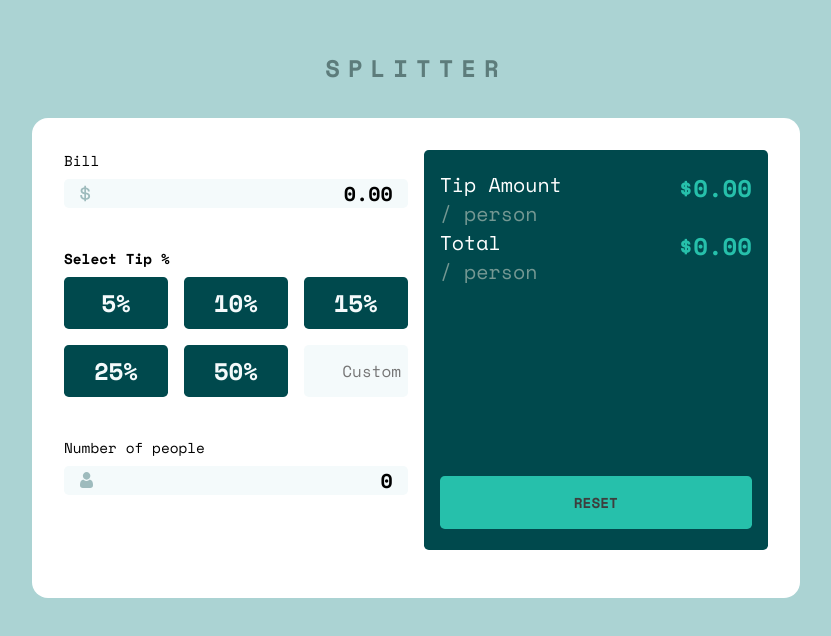
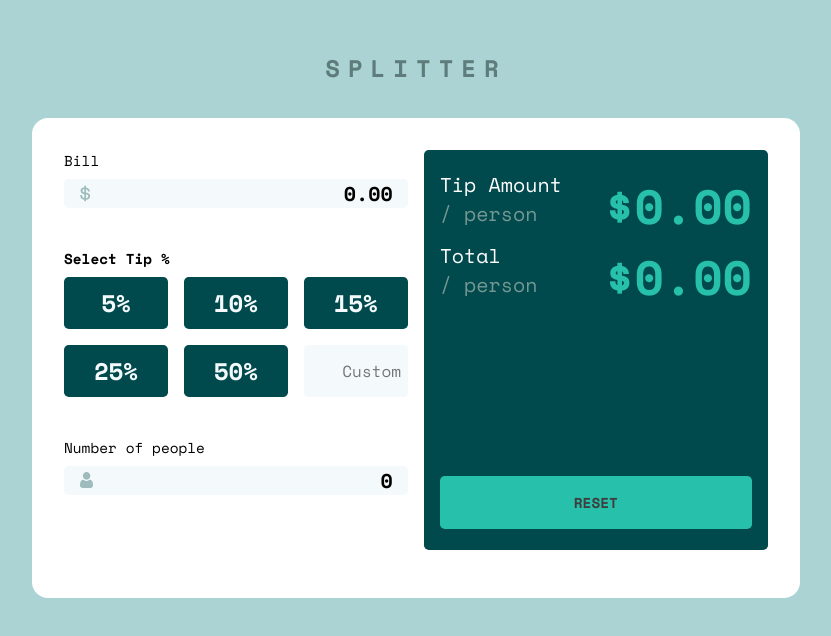
Before and after one commit to SimeonMarkov/tip-calculator, a React (Vite) app: page / in a window 1280 px wide. Shown: the part 104-740 px from the top of the page, without its empty margins (224-1055 px from the left). Built offline with nearby package versions, Linux system fonts and the light colour scheme.

Commit message:
increased font for money amount on desktop

```diff
--- a/src/FormComponent.css
+++ b/src/FormComponent.css
@@ -200,4 +200,8 @@ input {
         font-size: 1rem;
     }
 
+    .money-amount {
+        font-size: 3rem;
+    }
+
 }
```
Also changed, not shown: 3 other files (tests, documents, lock files or other folders).
